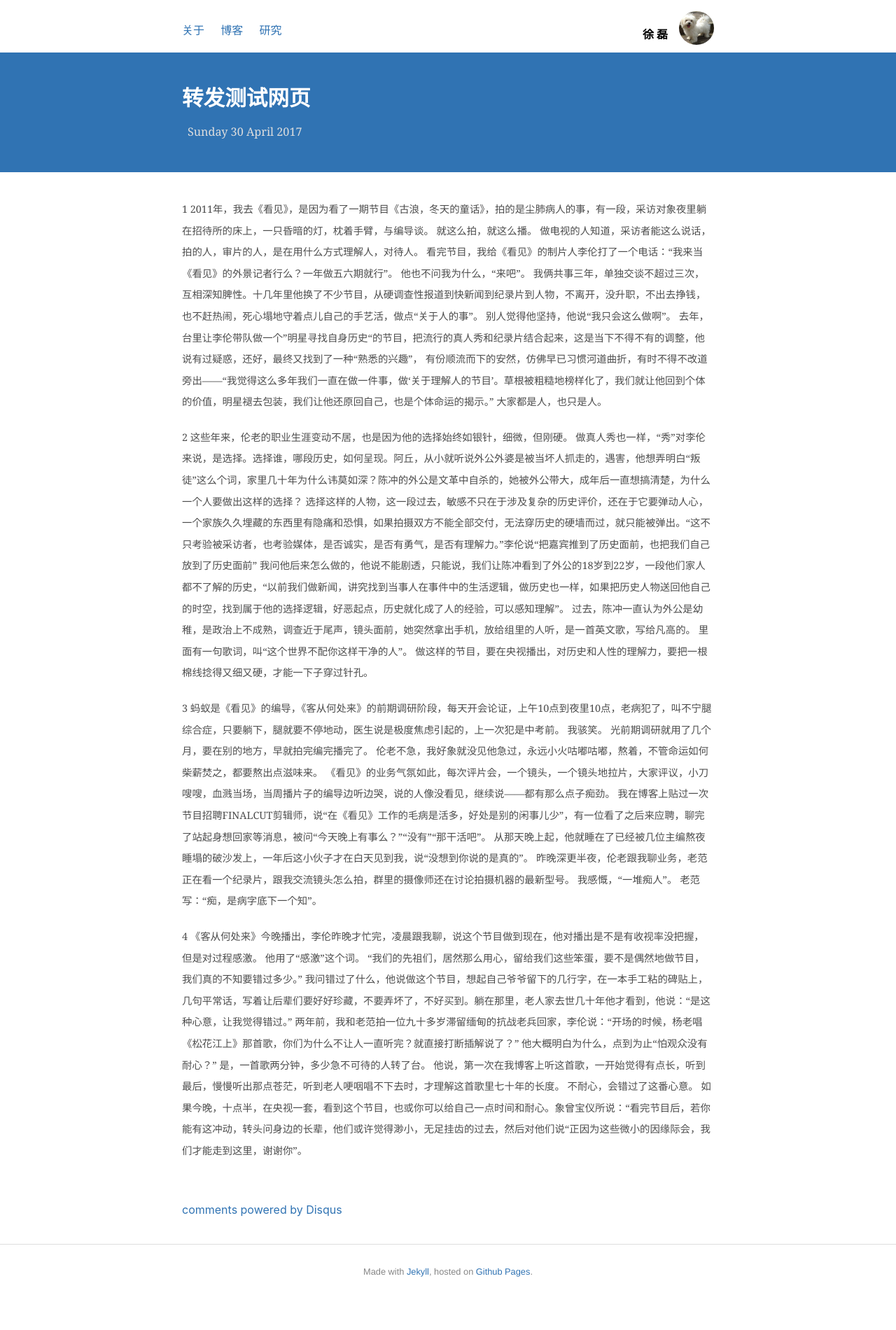
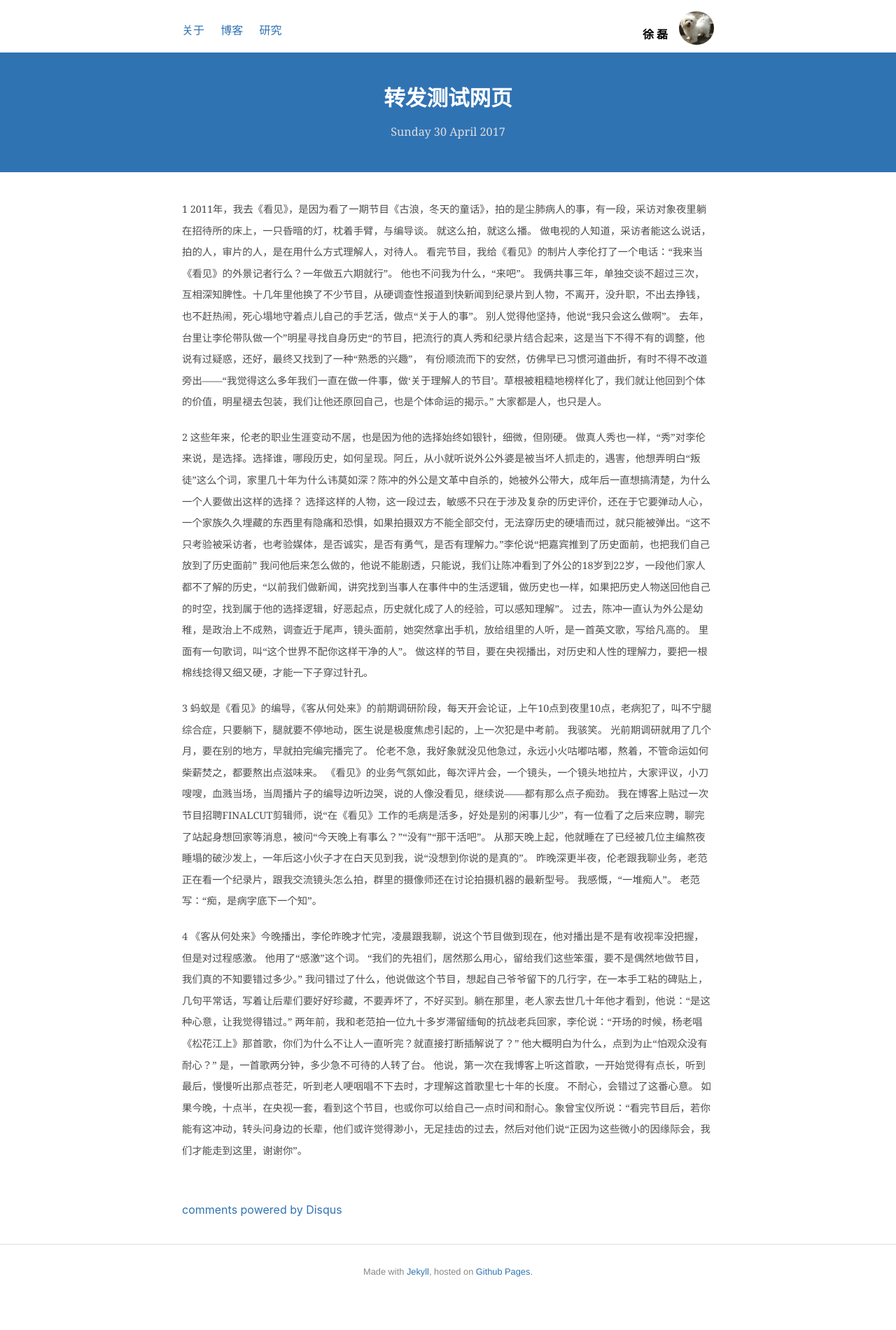
Before and after one commit to shirleysteve/1, a Jekyll site: the page built from _posts/2017-04-30-测试博客（转发柴静的文章）.md, in a window 1280 px wide. Shown: the whole page at 70% size. Built offline with Jekyll 4.4.1, drawn with Linux system fonts in a browser that asks for light colours; nearby versions of some CDN libraries; comment, search, counter and statistics services are not loaded.

Commit message:
Update blog.css

```diff
--- a/css/blog.css
+++ b/css/blog.css
@@ -24,7 +24,7 @@ h6,
 article h1 {
   margin-bottom: 8px;
   line-height: 120%;
-  text-align: left !important;
+  text-align: center !important;
 }
 
 .meta {
@@ -33,7 +33,7 @@ article h1 {
   font-size: 0.9rem;
   margin-top: 4px;
   padding: 4px 8px;
-  text-align: left !important;
+  text-align: center !important;
 }
 
 p{
```
